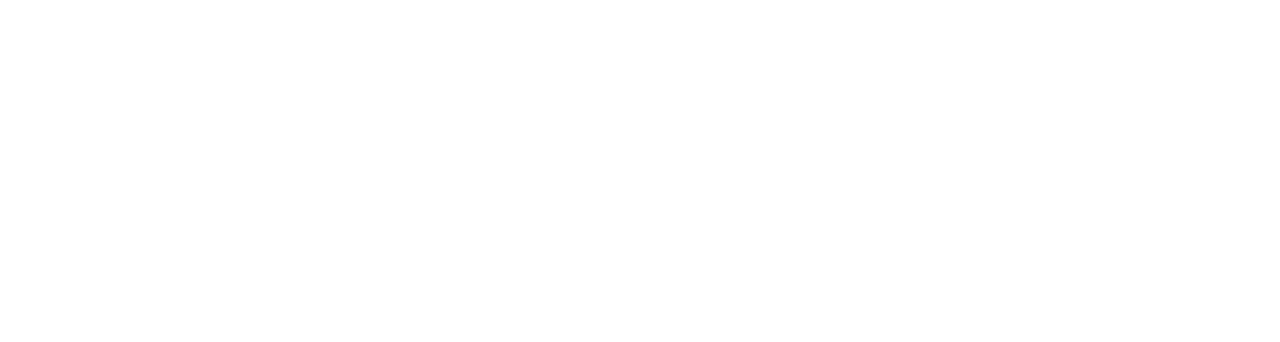
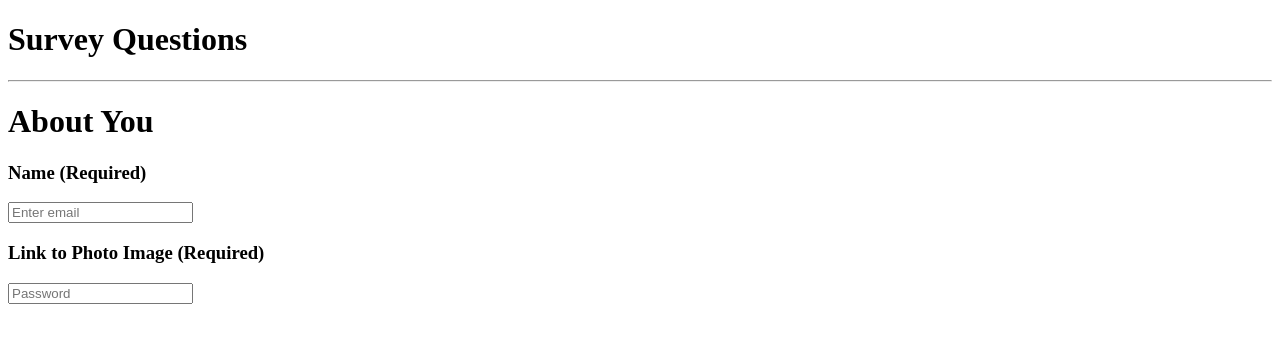
Before and after one commit to wctcprog98/friend_finder, a plain HTML site: page public/survey.html in a window 1280 px wide. Drawn offline with nearby package versions, Linux system fonts and the light colour scheme.

Commit message:
survey header set up

```diff
--- a/public/survey.html
+++ b/public/survey.html
@@ -4,9 +4,31 @@
     <meta charset="UTF-8">
     <meta name="viewport" content="width=device-width, initial-scale=1.0">
     <meta http-equiv="X-UA-Compatible" content="ie=edge">
-    <title>Friend Finder</title>
+    <title>Survey</title>
+    <div class="container">
+        <h1>Survey Questions</h1>
+        <hr>
+        <h1>About You</h1>
+        <h3>Name (Required)</h3>
+        <form>
+            <div class="form-group">
+              <label for="exampleInputEmail1"></label>
+              <input type="email" class="form-control" id="exampleInputEmail1" aria-describedby="emailHelp" placeholder="Enter email" id="userName">
+              <small id="emailHelp" class="form-text text-muted"></small>
+            </div>
+            <div class="form-group">
+                <h3>Link to Photo Image (Required)</h3>
+              <label for="exampleInputPassword1"></label>
+              <input type="password" class="form-control" id="exampleInputPassword1" placeholder="Password">
+            </div>
+          </form>
+    </div>
+
+
 </head>
 <body>
-
+   <script src="https://code.jquery.com/jquery-3.3.1.slim.min.js" integrity="sha384-q8i/X+965DzO0rT7abK41JStQIAqVgRVzpbzo5smXKp4YfRvH+8abtTE1Pi6jizo" crossorigin="anonymous"></script>
+<script src="https://cdnjs.cloudflare.com/ajax/libs/popper.js/1.14.7/umd/popper.min.js" integrity="sha384-UO2eT0CpHqdSJQ6hJty5KVphtPhzWj9WO1clHTMGa3JDZwrnQq4sF86dIHNDz0W1" crossorigin="anonymous"></script>
+<script src="https://stackpath.bootstrapcdn.com/bootstrap/4.3.1/js/bootstrap.min.js" integrity="sha384-JjSmVgyd0p3pXB1rRibZUAYoIIy6OrQ6VrjIEaFf/nJGzIxFDsf4x0xIM+B07jRM" crossorigin="anonymous"></script>
 </body>
 </html>
```
